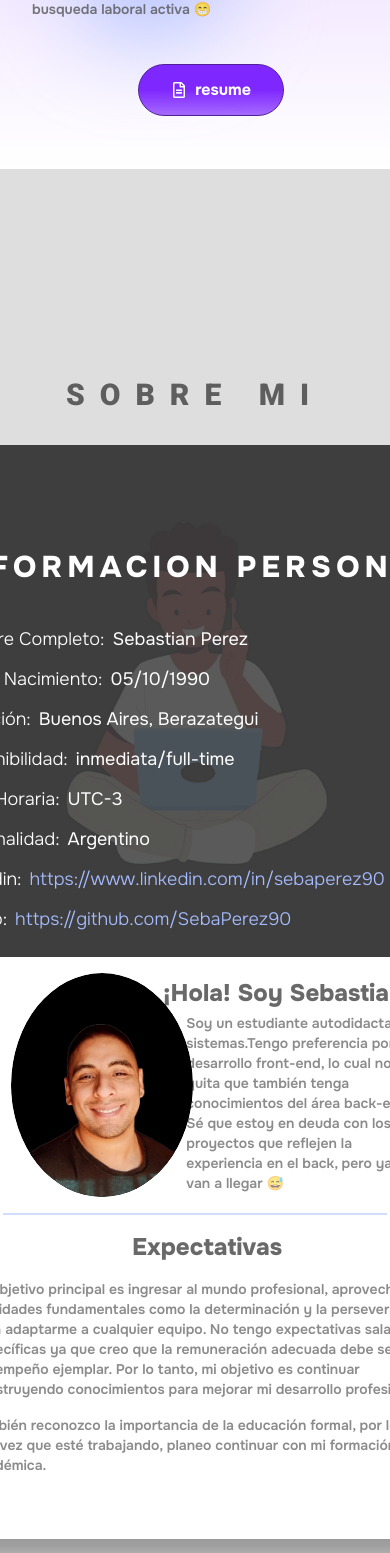
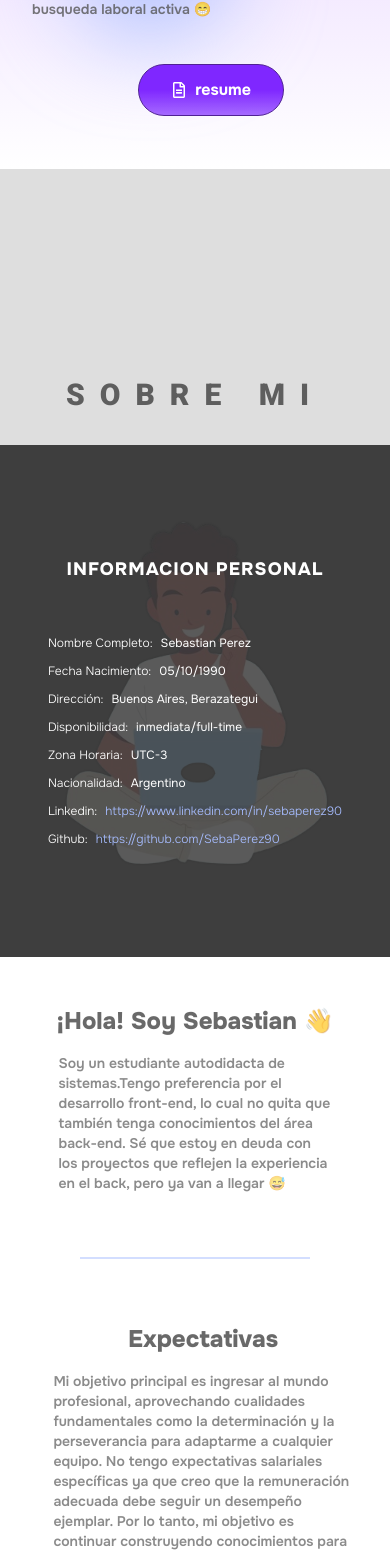
Before and after one commit to SebaPerez90/PORTFOLIO, a Next.js app: page / in a window 390 px wide. Shown: the part 423-1976 px from the top of the page. Built offline with nearby package versions, Linux system fonts and the light colour scheme.

Commit message:
responsive in about.tsx

```diff
--- a/src/components/main/About.tsx
+++ b/src/components/main/About.tsx
@@ -23,14 +23,14 @@ const About = () => {
         {engLanguageActive ? 'ABOUT ME' : 'SOBRE MI'}
       </h1>
 
-      <div className='pl-0 md:pl-10 lg:pl-0 flex justify-center items-center bg-[#333333ee] md:bg-light-200 w-full py-16 mt-8 rounded-[0.375em_0.375em_0_0]'>
+      <div className='pl-0 md:pl-10 lg:pl-0 flex justify-center items-center bg-[#333333ee] md:bg-light-200 w-full py-16 mt-8 md:rounded-[0.375em_0.375em_0_0]'>
         <div className='z-30 gap-10 md:gap-8 shadow-none md:shadow-[14px_30px_20px_-10px_#0000004f] rounded-md px-6 py-10 flex flex-col justify-around md:justify-evenly items-center h-96 w-max bg-none md:bg-white'>
-          <h2 className='text-3xl md:text-[0.8em] text-white md:text-[#333333bc] [letter-spacing:5px] font-extrabold'>
+          <h2 className='max-[430px]:[letter-spacing:1px] text-balance max-[430px]:text-lg text-xl md:text-[0.8em] text-white md:text-[#333333bc] [letter-spacing:5px] font-extrabold'>
             {engLanguageActive
               ? 'PERSONAL INFORMATION'
               : 'INFORMACION PERSONAL'}
           </h2>
-          <ul className='flex flex-col  md:[text-shadow:none] gap-3 md:gap-2 self-start text-lg md:text-sm cursor-default font-light md:font-semibold text-white md:text-[#33333391]'>
+          <ul className='max-[430px]:text-xs flex flex-col gap-3 md:gap-2 self-start text-sm cursor-default font-light md:font-semibold text-white md:text-[#33333391]'>
             <li className='flex items-center gap-2'>
               {engLanguageActive ? 'Full Name' : 'Nombre Completo'}:
               <span className='font-normal'>Sebastian Perez</span>
@@ -91,9 +91,9 @@ const About = () => {
         </div>
       </div>
 
-      <article className=' pt-4 pb-16 gap-4 flex flex-col justify-center shadow-[14px_30px_20px_-10px_#0000004f] rounded-[0_0_0.375em_0.375em] bg-white'>
+      <article className='max-[500px]:gap-16 pt-12 pb-16 gap-4 flex flex-col justify-center shadow-[14px_30px_20px_-10px_#0000004f] md:rounded-[0_0_0.375em_0.375em] bg-white'>
         <div className='flex justify-between'>
-          <div className='rounded-[50%] xl:h-[17em] h-[14em] xl:w-[17em] w-[14em] overflow-hidden ml-8 translate-x-14'>
+          <div className='max-[500px]:[display:none] rounded-[50%] h-[11em] w-[11em]  md:h-[14em] md:w-[14em] xl:h-[17em] xl:w-[17em] overflow-hidden ml-8 translate-x-1 md:translate-x-14'>
             <Image
               src={avatar_profile}
               alt='avatar_profile'
@@ -101,7 +101,7 @@ const About = () => {
               priority
             />
           </div>
-          <div className='flex flex-col items-center justify-evenly w-3/4'>
+          <div className='gap-4 md:gap-0 flex flex-col items-center justify-evenly w-3/4 max-[500px]:w-full'>
             <h1 className='text-2xl text-[#333333bc] font-extrabold'>
               {engLanguageActive
                 ? 'Hello There! Soy sebastian 👋'
@@ -115,16 +115,16 @@ const About = () => {
           </div>
         </div>
         <hr className='border-[1px] border-light-300 mx-20' />
-        <div className='flex flex-col gap-4 items-center pl-12 pr-6 text-sm font-semibold text-[#33333391]'>
+        <div className='flex flex-col gap-4 items-center pl-4 md:pl-12 md:pr-6 text-sm font-semibold text-[#33333391]'>
           <h2 className='text-2xl text-[#333333bc] font-extrabold'>
             {engLanguageActive ? 'Expectations' : 'Expectativas'}
           </h2>
-          <p className='lg:w-[50em]'>
+          <p className='w-[80%] lg:w-[50em]'>
             {engLanguageActive
               ? 'My main goal is to enter the professional world, leveraging fundamental qualities like determination and perseverance to adapt to any team. I have no specific salary expectations as I believe adequate compensation should follow exemplary performance. Thus, my aim is to continuously build knowledge to enhance my professional development.'
               : 'Mi objetivo principal es ingresar al mundo profesional, aprovechando cualidades fundamentales como la determinación y la perseverancia para adaptarme a cualquier equipo. No tengo expectativas salariales específicas ya que creo que la remuneración adecuada debe seguir un desempeño ejemplar. Por lo tanto, mi objetivo es continuar construyendo conocimientos para mejorar mi desarrollo profesional.'}
           </p>
-          <p className='lg:w-[50em]'>
+          <p className='w-[80%] lg:w-[50em]'>
             {engLanguageActive
               ? "I also recognize the importance of formal education, so once I'm employed, I intend to continue my academic training."
               : 'También reconozco la importancia de la educación formal, por lo que una vez que esté trabajando, planeo continuar con mi formación académica.'}
```
